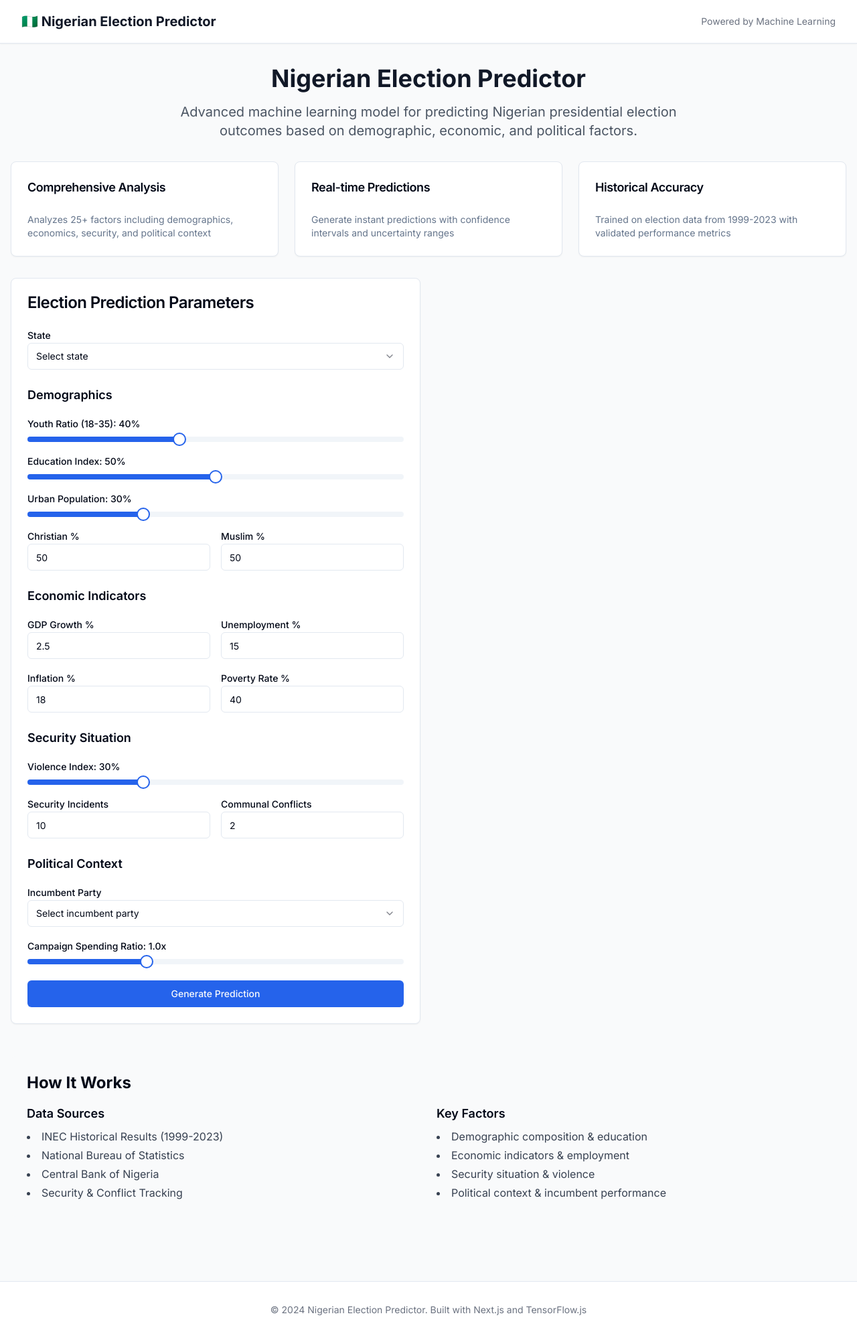
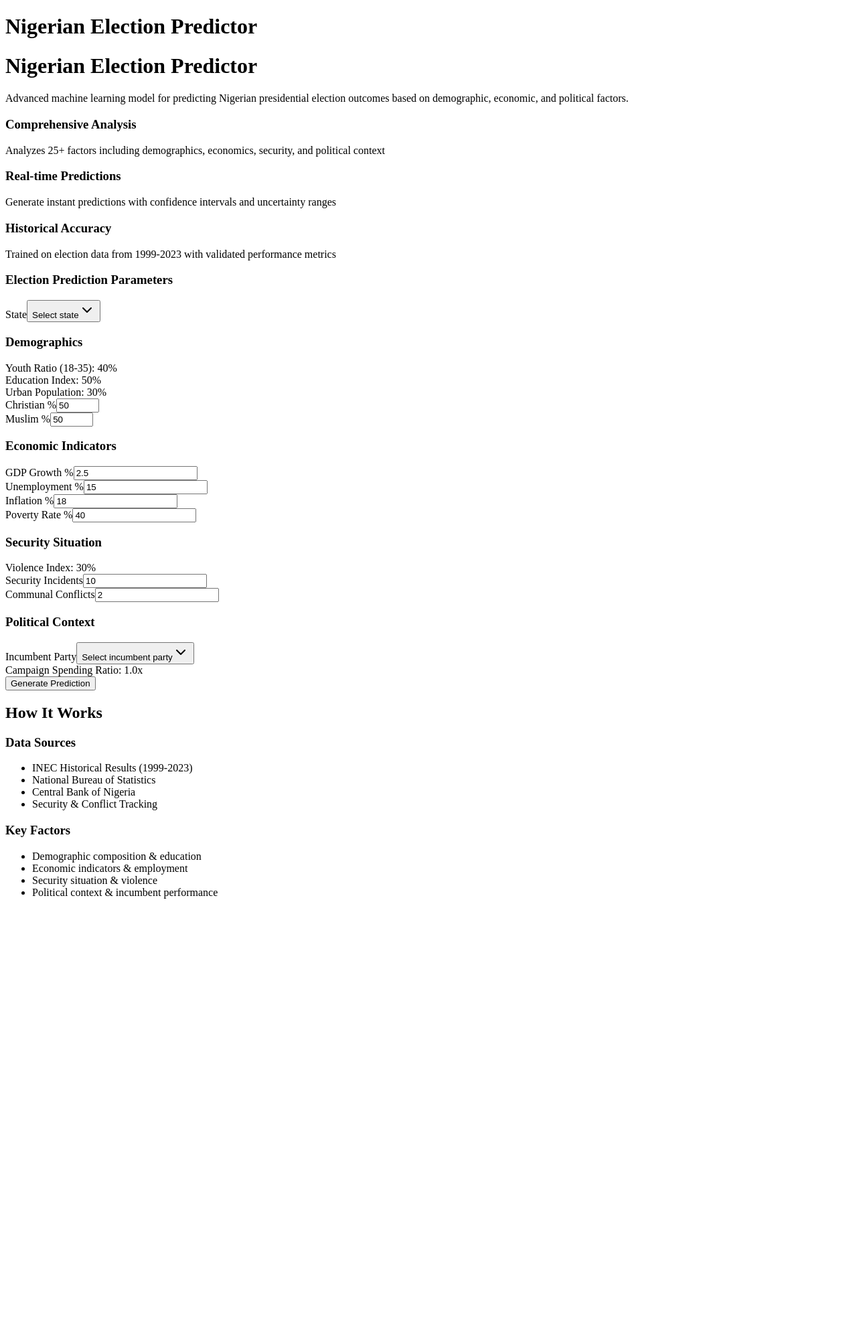
Before and after one commit to stan-lii/nigerian-election-predictor, a Next.js app: page / in a window 1280 px wide. Shown: the whole page at 67% size. After the commit the page ends 1358 px from the top, so only its background shows below. Built offline with nearby package versions, Linux system fonts and the light colour scheme.

Commit message:
Update layout.tsx

```diff
--- a/src/app/layout.tsx
+++ b/src/app/layout.tsx
@@ -1,49 +1,16 @@
-import type { Metadata } from 'next';
-import { Inter } from 'next/font/google';
-import './globals.css';
-
-const inter = Inter({ subsets: ['latin'] });
-
-export const metadata: Metadata = {
-  title: 'Nigerian Election Predictor',
-  description: 'ML-powered Nigerian presidential election prediction platform',
-};
-
 export default function RootLayout({
   children,
 }: {
-  children: React.ReactNode;
+  children: React.ReactNode
 }) {
   return (
     <html lang="en">
-      <body className={inter.className}>
-        <div className="min-h-screen bg-gray-50">
-          <nav className="bg-white shadow-sm border-b">
-            <div className="max-w-7xl mx-auto px-4 sm:px-6 lg:px-8">
-              <div className="flex justify-between h-16">
-                <div className="flex items-center">
-                  <h1 className="text-xl font-bold text-gray-900">
-                    🇳🇬 Nigerian Election Predictor
-                  </h1>
-                </div>
-                <div className="flex items-center space-x-4">
-                  <span className="text-sm text-gray-500">
-                    Powered by Machine Learning
-                  </span>
-                </div>
-              </div>
-            </div>
-          </nav>
-          <main>{children}</main>
-          <footer className="bg-white border-t mt-16">
-            <div className="max-w-7xl mx-auto py-8 px-4 sm:px-6 lg:px-8">
-              <p className="text-center text-gray-500 text-sm">
-                © 2024 Nigerian Election Predictor. Built with Next.js and TensorFlow.js
-              </p>
-            </div>
-          </footer>
+      <body>
+        <div>
+          <h1>Nigerian Election Predictor</h1>
+          {children}
         </div>
       </body>
     </html>
-  );
+  )
 }
```
